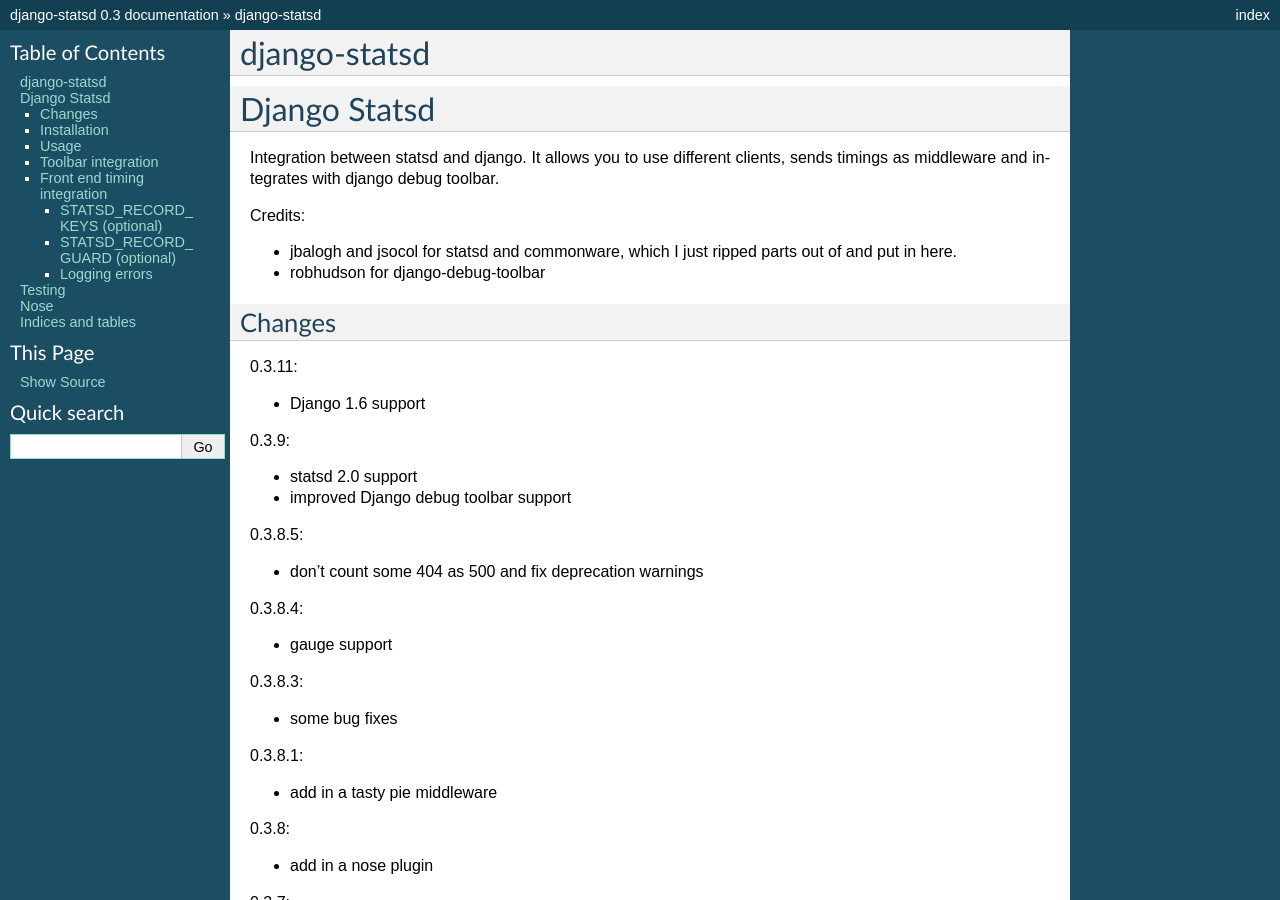
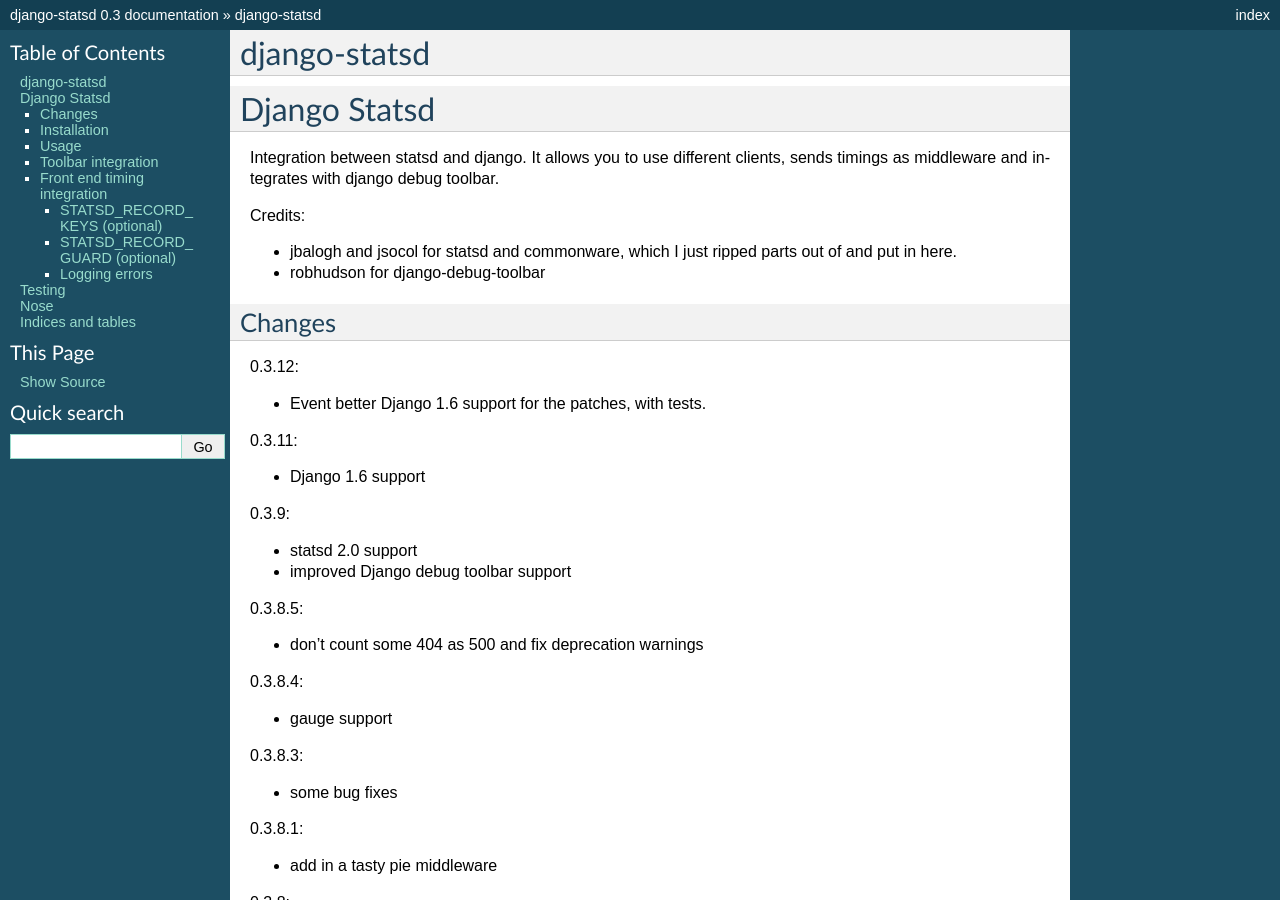
Before and after one commit to django-statsd/django-statsd, a Sphinx documentation site: the page built from docs/index.rst, in a window 1280 px wide and 900 px high. Built offline with Sphinx 7.4.7, drawn with Linux system fonts in a browser that asks for light colours; some of the changed text lies outside the part shown.

Commit message:
bump version

```diff
--- a/docs/index.rst
+++ b/docs/index.rst
@@ -15,6 +15,10 @@ Credits:
 
 Changes
 -------
+
+0.3.12:
+
+- Event better Django 1.6 support for the patches, with tests.
 
 0.3.11:
 
--- a/setup.py
+++ b/setup.py
@@ -4,7 +4,7 @@ from setuptools import setup
 setup(
     # Because django-statsd was taken, I called this django-statsd-mozilla.
     name='django-statsd-mozilla',
-    version='0.3.11',
+    version='0.3.12',
     description='Django interface with statsd',
     long_description=open('README.rst').read(),
     author='Andy McKay',
```
Also changed, not shown: other parts of docs/index.rst (+4 -0 lines).
